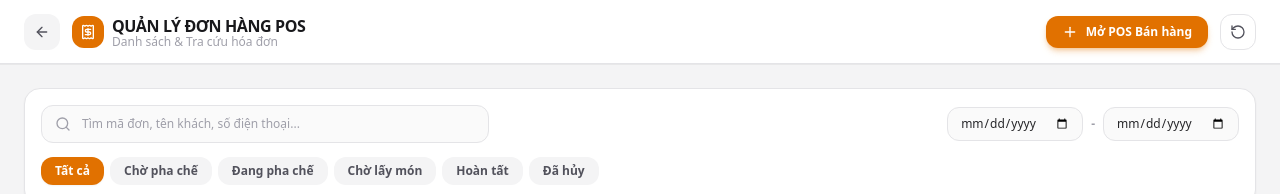
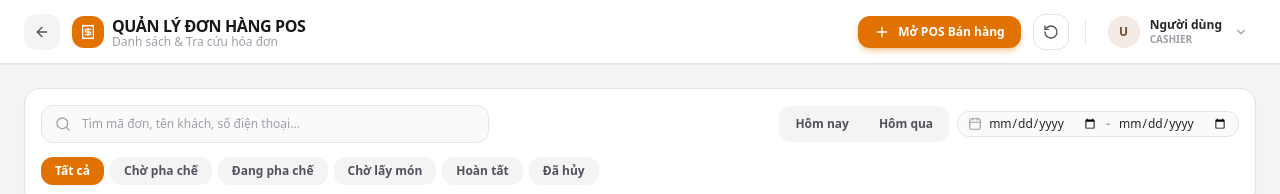
Before and after one commit to TranNgocPhuongThuy/Coffee_System_FinalProject_DBMS, a Next.js app in the folder client/: page /pos/orders in a window 1280 px wide. Shown: the top 194 px of the page. Built offline with nearby package versions, Linux system fonts and the light colour scheme; no server answers.

Commit message:
complete test order

```diff
--- a/client/app/pos/orders/page.tsx
+++ b/client/app/pos/orders/page.tsx
@@ -21,13 +21,19 @@
   Filter,
   Receipt,
   Plus,
+  Calendar,
+  X,
+  LogOut,
+  LayoutDashboard,
 } from 'lucide-react';
+import { useAuthContext } from '@/context/AuthContext';
 import { posService } from '@/api/pos.service';
 import { OrderItemResponse } from '@/types/pos';
 import { OrderStatus } from '@/types/enums';
 import { OrderDetailDrawer } from '@/components/pos/OrderDetailDrawer';
 import { PrintReceiptModal } from '@/components/pos/PrintReceiptModal';
 import { CancelOrderModal } from '@/components/pos/CancelOrderModal';
+import { PosUserDropdown } from '@/components/pos/PosUserDropdown';
 
 const STATUS_FILTERS: { key: OrderStatus | 'ALL'; label: string }[] = [
   { key: 'ALL', label: 'Tất cả' },
@@ -39,6 +45,8 @@
 ];
 
 export default function PosOrdersPage() {
+  const { user, logout } = useAuthContext();
+  const isManagerOrAdmin = user?.role === 'ADMIN' || user?.role === 'MANAGER';
   const [orders, setOrders] = useState<OrderItemResponse[]>([]);
   const [loading, setLoading] = useState(true);
   const [meta, setMeta] = useState({ page: 1, limit: 10, totalItems: 0, totalPages: 1 });
@@ -98,6 +106,52 @@
     return new Intl.NumberFormat('vi-VN', { style: 'currency', currency: 'VND' }).format(amount);
   };
 
+  const getTodayRange = () => {
+    const today = new Date();
+    const yyyy = today.getFullYear();
+    const mm = String(today.getMonth() + 1).padStart(2, '0');
+    const dd = String(today.getDate()).padStart(2, '0');
+    const dateStr = `${yyyy}-${mm}-${dd}`;
+    return { from: dateStr, to: dateStr };
+  };
+
+  const getYesterdayRange = () => {
+    const yesterday = new Date();
+    yesterday.setDate(yesterday.getDate() - 1);
+    const yyyy = yesterday.getFullYear();
+    const mm = String(yesterday.getMonth() + 1).padStart(2, '0');
+    const dd = String(yesterday.getDate()).padStart(2, '0');
+    const dateStr = `${yyyy}-${mm}-${dd}`;
+    return { from: dateStr, to: dateStr };
+  };
+
+  const setDatePreset = (type: 'TODAY' | 'YESTERDAY') => {
+    if (type === 'TODAY') {
+      const { from, to } = getTodayRange();
+      setFromDate(from);
+      setToDate(to);
+    } else if (type === 'YESTERDAY') {
+      const { from, to } = getYesterdayRange();
+      setFromDate(from);
+      setToDate(to);
+    }
+  };
+
+  const clearDateFilter = () => {
+    setFromDate('');
+    setToDate('');
+  };
+
+  const isTodayActive = () => {
+    const { from, to } = getTodayRange();
+    return fromDate === from && toDate === to;
+  };
+
+  const isYesterdayActive = () => {
+    const { from, to } = getYesterdayRange();
+    return fromDate === from && toDate === to;
+  };
+
   const getStatusBadge = (status: OrderStatus) => {
     switch (status) {
       case 'PENDING_PREP':
@@ -145,6 +199,7 @@
           <Link
             href="/pos/terminal"
             className="flex h-9 w-9 items-center justify-center rounded-xl bg-zinc-100 text-zinc-600 hover:bg-zinc-200 dark:bg-zinc-800 dark:text-zinc-300 dark:hover:bg-zinc-700 transition-colors"
+            title="Về POS Bán hàng"
           >
             <ArrowLeft className="h-4 w-4" />
           </Link>
@@ -162,6 +217,16 @@
         </div>
 
         <div className="flex items-center gap-3">
+          {isManagerOrAdmin && (
+            <Link
+              href="/dashboard"
+              className="flex items-center gap-1.5 rounded-xl border border-zinc-200 bg-zinc-50 px-3.5 py-2 text-xs font-bold text-zinc-700 hover:bg-zinc-100 dark:border-zinc-800 dark:bg-zinc-800 dark:text-zinc-200"
+            >
+              <LayoutDashboard className="h-4 w-4 text-amber-600" />
+              <span>Về Dashboard</span>
+            </Link>
+          )}
+
           <Link
             href="/pos/terminal"
             className="flex items-center gap-2 rounded-xl bg-amber-600 px-4 py-2 text-xs font-bold text-white shadow-md shadow-amber-600/30 hover:bg-amber-700 active:scale-95 transition-all"
@@ -172,10 +237,15 @@
           <button
             type="button"
             onClick={() => fetchOrders(meta.page)}
-            className="flex h-9 w-9 items-center justify-center rounded-xl border border-zinc-200 text-zinc-600 hover:bg-zinc-100 dark:border-zinc-800 dark:text-zinc-300 dark:hover:bg-zinc-800"
+            title="Tải lại danh sách"
+            className="flex h-9 w-9 items-center justify-center rounded-xl border border-zinc-200 text-zinc-600 hover:bg-zinc-100 dark:border-zinc-800 dark:text-zinc-300 dark:hover:bg-zinc-800 cursor-pointer"
           >
             <RotateCcw className="h-4 w-4" />
           </button>
+
+          {/* User Dropdown */}
+          <div className="h-6 w-px bg-zinc-200 dark:bg-zinc-700 mx-1" />
+          <PosUserDropdown />
         </div>
       </header>
 
@@ -212,21 +282,61 @@
               />
             </div>
 
-            {/* Date filter */}
-            <div className="flex items-center gap-2 text-xs">
+            {/* Quick date presets & custom date range */}
+            <div className="flex flex-wrap items-center gap-2 text-xs">
+              {/* Preset buttons on the left */}
+              <div className="flex items-center gap-1.5 bg-zinc-100 dark:bg-zinc-800/80 p-1 rounded-xl">
+                <button
+                  type="button"
+                  onClick={() => setDatePreset('TODAY')}
+                  className={`px-3 py-1.5 rounded-lg text-xs font-bold transition-all cursor-pointer ${
+                    isTodayActive()
+                      ? 'bg-amber-600 text-white shadow-xs'
+                      : 'text-zinc-600 dark:text-zinc-300 hover:text-zinc-900 dark:hover:text-white'
+                  }`}
+                >
+                  Hôm nay
+                </button>
+                <button
+                  type="button"
+                  onClick={() => setDatePreset('YESTERDAY')}
+                  className={`px-3 py-1.5 rounded-lg text-xs font-bold transition-all cursor-pointer ${
+                    isYesterdayActive()
+                      ? 'bg-amber-600 text-white shadow-xs'
+                      : 'text-zinc-600 dark:text-zinc-300 hover:text-zinc-900 dark:hover:text-white'
+                  }`}
+                >
+                  Hôm qua
+                </button>
+                {(fromDate || toDate) && (
+                  <button
+                    type="button"
+                    onClick={clearDateFilter}
+                    title="Bỏ lọc ngày"
+                    className="p-1 rounded-lg text-zinc-400 hover:text-rose-500 hover:bg-zinc-200 dark:hover:bg-zinc-700 transition-colors cursor-pointer"
+                  >
+                    <X className="h-3.5 w-3.5" />
+                  </button>
+                )}
+              </div>
+
+              {/* Date range inputs on the right */}
+              <div className="flex items-center gap-1.5 bg-zinc-50 dark:bg-zinc-850 border border-zinc-200 dark:border-zinc-800 rounded-xl px-2.5 py-1">
+                <Calendar className="h-3.5 w-3.5 text-zinc-400 shrink-0" />
                 <input
                   type="date"
                   value={fromDate}
                   onChange={(e) => setFromDate(e.target.value)}
-                className="rounded-xl border border-zinc-200 bg-zinc-50 px-3 py-2 text-zinc-800 dark:border-zinc-800 dark:bg-zinc-850 dark:text-zinc-200"
+                  className="bg-transparent text-xs text-zinc-800 dark:text-zinc-200 focus:outline-none cursor-pointer"
                 />
-              <span className="text-zinc-400 font-bold">-</span>
+                <span className="text-zinc-400 font-bold px-0.5">-</span>
                 <input
                   type="date"
                   value={toDate}
                   onChange={(e) => setToDate(e.target.value)}
-                className="rounded-xl border border-zinc-200 bg-zinc-50 px-3 py-2 text-zinc-800 dark:border-zinc-800 dark:bg-zinc-850 dark:text-zinc-200"
+                  className="bg-transparent text-xs text-zinc-800 dark:text-zinc-200 focus:outline-none cursor-pointer"
                 />
+              </div>
             </div>
           </div>
 
@@ -304,9 +414,9 @@
                         )}
                       </td>
                       <td className="py-3 px-4">
-                        {order.pagerCode ? (
+                        {order.pagerId || order.pagerCode ? (
                           <span className="rounded-md bg-amber-500/10 px-2 py-0.5 text-xs font-black text-amber-600 dark:bg-amber-500/20 dark:text-amber-400">
-                            {order.pagerCode}
+                            #{order.pagerId || order.pagerCode}
                           </span>
                         ) : (
                           <span className="text-zinc-400">-</span>
--- a/client/app/pos/pagers/page.tsx
+++ b/client/app/pos/pagers/page.tsx
@@ -29,10 +29,14 @@
   User,
   Coffee,
   Check,
+  LogOut,
+  LayoutDashboard,
 } from 'lucide-react';
+import { useAuthContext } from '@/context/AuthContext';
 import { pagerService } from '@/api/pager.service';
 import { ActivePagerDashboardItem, PagerDevice, CreatePagerPayload } from '@/types/pager';
 import { PagerStatus } from '@/types/enums';
+import { PosUserDropdown } from '@/components/pos/PosUserDropdown';
 
 const PAGER_STATUS_TABS: { key: PagerStatus | 'ALL'; label: string }[] = [
   { key: 'ALL', label: 'Tất cả trạng thái' },
@@ -43,6 +47,8 @@
 ];
 
 export default function PagersManagementPage() {
+  const { user, logout } = useAuthContext();
+  const isManagerOrAdmin = user?.role === 'ADMIN' || user?.role === 'MANAGER';
   const [activeTab, setActiveTab] = useState<'active_dashboard' | 'all_devices'>('active_dashboard');
 
   // Tab 1: Dashboard Data
@@ -378,6 +384,16 @@
           </div>
 
           <div className="flex items-center gap-2.5">
+            {isManagerOrAdmin && (
+              <Link
+                href="/dashboard"
+                className="flex items-center gap-1.5 rounded-xl border border-zinc-200 bg-zinc-50 px-3.5 py-2 text-xs font-bold text-zinc-700 hover:bg-zinc-100 dark:border-zinc-800 dark:bg-zinc-800 dark:text-zinc-200"
+              >
+                <LayoutDashboard className="h-4 w-4 text-amber-600" />
+                <span>Về Dashboard</span>
+              </Link>
+            )}
+
             <button
               type="button"
               onClick={() => {
@@ -396,6 +412,10 @@
               <Coffee className="w-4 h-4" />
               <span>Về Thu Ngân POS</span>
             </Link>
+
+            {/* User Dropdown */}
+            <div className="h-6 w-px bg-zinc-200 dark:bg-zinc-700 mx-1" />
+            <PosUserDropdown />
           </div>
         </div>
       </header>
--- a/client/app/pos/terminal/page.tsx
+++ b/client/app/pos/terminal/page.tsx
@@ -14,7 +14,10 @@
   AlertCircle,
   Clock,
   UserCheck,
+  LogOut,
+  LayoutDashboard,
 } from 'lucide-react';
+import { useAuthContext } from '@/context/AuthContext';
 import { menuService } from '@/api/menu.service';
 import { pagerService } from '@/api/pager.service';
 import { loyaltyService, CustomerItem } from '@/api/loyalty.service';
@@ -28,8 +31,11 @@
 import { QuickCreateCustomerModal } from '@/components/pos/QuickCreateCustomerModal';
 import { ApplyLoyaltyModal } from '@/components/pos/ApplyLoyaltyModal';
 import { PrintReceiptModal } from '@/components/pos/PrintReceiptModal';
+import { PosUserDropdown } from '@/components/pos/PosUserDropdown';
 
 export default function PosTerminalPage() {
+  const { user, logout } = useAuthContext();
+  const isManagerOrAdmin = user?.role === 'ADMIN' || user?.role === 'MANAGER';
   // 1. Data States từ API
   const [categories, setCategories] = useState<Category[]>([]);
   const [products, setProducts] = useState<Product[]>([]);
@@ -120,8 +126,8 @@
     setIsSubmitting(true);
 
     try {
-      // employeeId = 1 (hoặc lấy từ auth user profile)
-      const payload = buildPayload(1);
+      // employeeId lấy từ auth user profile hoặc 1
+      const payload = buildPayload(user?.id || 1);
       const res = await posService.createOrder(payload);
       const createdOrder = res?.data || res;
       const newOrderId = createdOrder.id || res.orderId;
@@ -155,14 +161,6 @@
       {/* 1. Header Topbar POS */}
       <header className="flex h-14 shrink-0 items-center justify-between border-b border-zinc-200 bg-white px-5 dark:border-zinc-800 dark:bg-zinc-900 shadow-2xs">
         <div className="flex items-center gap-3">
-          <Link
-            href="/pos/orders"
-            className="flex h-9 w-9 items-center justify-center rounded-xl bg-zinc-100 text-zinc-600 hover:bg-zinc-200 dark:bg-zinc-800 dark:text-zinc-300 dark:hover:bg-zinc-700 transition-colors"
-            title="Về danh sách đơn"
-          >
-            <ArrowLeft className="h-4 w-4" />
-          </Link>
-
           <div className="flex items-center gap-2">
             <div className="flex h-8 w-8 items-center justify-center rounded-xl bg-amber-600 text-white font-black shadow-xs">
               <Coffee className="h-4 w-4" />
@@ -178,6 +176,16 @@
 
         {/* Quick Nav Links */}
         <div className="flex items-center gap-2">
+          {isManagerOrAdmin && (
+            <Link
+              href="/dashboard"
+              className="flex items-center gap-1.5 rounded-xl border border-zinc-200 bg-zinc-50 px-3 py-1.5 text-xs font-bold text-zinc-700 hover:bg-zinc-100 dark:border-zinc-800 dark:bg-zinc-800 dark:text-zinc-200"
+            >
+              <LayoutDashboard className="h-3.5 w-3.5 text-amber-600" />
+              <span>Về Dashboard</span>
+            </Link>
+          )}
+
           <Link
             href="/pos/orders"
             className="flex items-center gap-1.5 rounded-xl border border-zinc-200 bg-zinc-50 px-3 py-1.5 text-xs font-bold text-zinc-700 hover:bg-zinc-100 dark:border-zinc-800 dark:bg-zinc-800 dark:text-zinc-200"
@@ -198,10 +206,14 @@
             type="button"
             onClick={fetchData}
             title="Làm mới thực đơn"
-            className="flex h-8 w-8 items-center justify-center rounded-xl border border-zinc-200 text-zinc-500 hover:bg-zinc-100 hover:text-zinc-800 dark:border-zinc-800 dark:text-zinc-400 dark:hover:bg-zinc-800"
+            className="flex h-8 w-8 items-center justify-center rounded-xl border border-zinc-200 text-zinc-500 hover:bg-zinc-100 hover:text-zinc-800 dark:border-zinc-800 dark:text-zinc-400 dark:hover:bg-zinc-800 cursor-pointer"
           >
             <RotateCcw className="h-3.5 w-3.5" />
           </button>
+
+          {/* User Dropdown */}
+          <div className="h-6 w-px bg-zinc-200 dark:bg-zinc-700 mx-1" />
+          <PosUserDropdown />
         </div>
       </header>
 
--- /dev/null
+++ b/client/components/pos/PosUserDropdown.tsx
@@ -0,0 +1,72 @@
+'use client';
+
+import { useState } from 'react';
+import Link from 'next/link';
+import { ChevronDown, KeyRound, LogOut } from 'lucide-react';
+import { useAuthContext } from '@/context/AuthContext';
+
+export function PosUserDropdown() {
+  const { user, logout } = useAuthContext();
+  const [dropdownOpen, setDropdownOpen] = useState(false);
+
+  const initial = user?.fullName ? user.fullName.charAt(0).toUpperCase() : 'U';
+
+  return (
+    <div className="relative">
+      <button
+        type="button"
+        onClick={() => setDropdownOpen((prev) => !prev)}
+        className="flex items-center gap-2.5 p-1.5 pr-2 rounded-xl hover:bg-zinc-100 dark:hover:bg-zinc-800 transition-colors cursor-pointer"
+      >
+        <div className="w-8 h-8 rounded-full bg-[#F5EBE6] dark:bg-amber-950/50 flex items-center justify-center text-[#6F4E37] dark:text-amber-300 font-bold text-xs shrink-0">
+          {initial}
+        </div>
+        <div className="hidden sm:flex flex-col text-left">
+          <span className="text-xs font-bold text-zinc-800 dark:text-zinc-200 leading-tight">
+            {user?.fullName || 'Người dùng'}
+          </span>
+          <span className="text-[10px] text-zinc-400 font-semibold">
+            {user?.role || user?.userType || 'CASHIER'}
+          </span>
+        </div>
+        <ChevronDown className="w-3.5 h-3.5 text-zinc-400 shrink-0 ml-0.5" />
+      </button>
+
+      {dropdownOpen && (
+        <>
+          <div
+            className="fixed inset-0 z-40"
+            onClick={() => setDropdownOpen(false)}
+          />
+          <div className="absolute right-0 mt-2 w-48 bg-white dark:bg-zinc-900 rounded-2xl shadow-xl border border-zinc-100 dark:border-zinc-800 py-1.5 z-50 animate-in fade-in">
+            <div className="px-4 py-2.5 border-b border-zinc-100 dark:border-zinc-800">
+              <p className="text-xs font-bold text-zinc-800 dark:text-zinc-100 truncate">{user?.fullName || 'Người dùng'}</p>
+              <p className="text-[11px] text-zinc-400 truncate">{user?.phoneNumber || user?.username || '—'}</p>
+            </div>
+
+            <Link
+              href="/change-password"
+              onClick={() => setDropdownOpen(false)}
+              className="flex items-center gap-2.5 px-4 py-2 text-xs font-medium text-zinc-700 dark:text-zinc-300 hover:bg-zinc-50 dark:hover:bg-zinc-800 transition-colors"
+            >
+              <KeyRound className="w-3.5 h-3.5 text-zinc-500" />
+              <span>Đổi mật khẩu</span>
+            </Link>
+
+            <button
+              type="button"
+              onClick={() => {
+                setDropdownOpen(false);
+                logout();
+              }}
+              className="w-full flex items-center gap-2.5 px-4 py-2 text-xs font-medium text-rose-600 dark:text-rose-400 hover:bg-rose-50 dark:hover:bg-rose-950/40 transition-colors text-left cursor-pointer"
+            >
+              <LogOut className="w-3.5 h-3.5 text-rose-500" />
+              <span>Đăng xuất</span>
+            </button>
+          </div>
+        </>
+      )}
+    </div>
+  );
+}
```
Also changed, not shown: 1 other file (tests, documents, lock files or other folders). Lines whose indentation alone changed are shown as unchanged.
